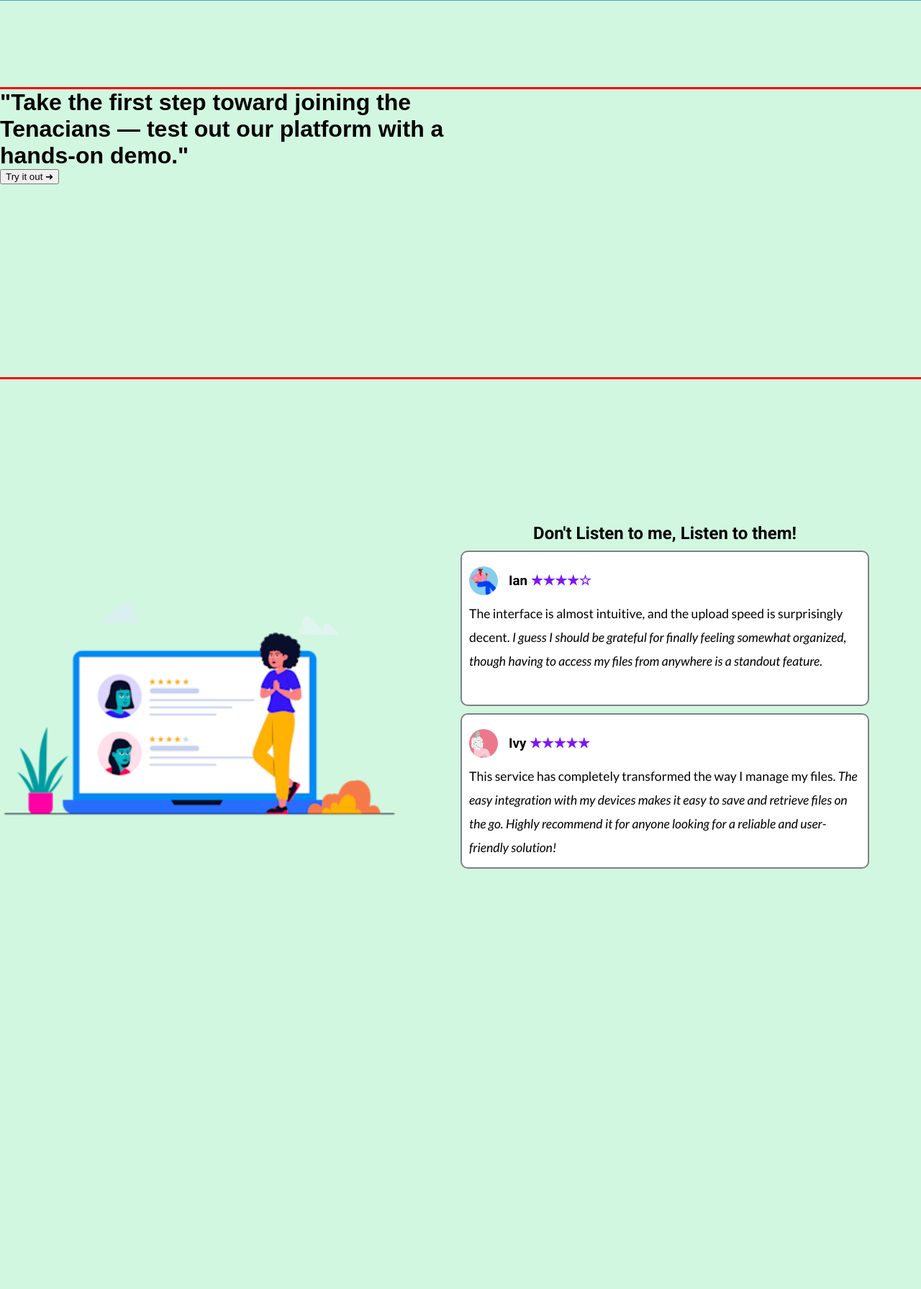
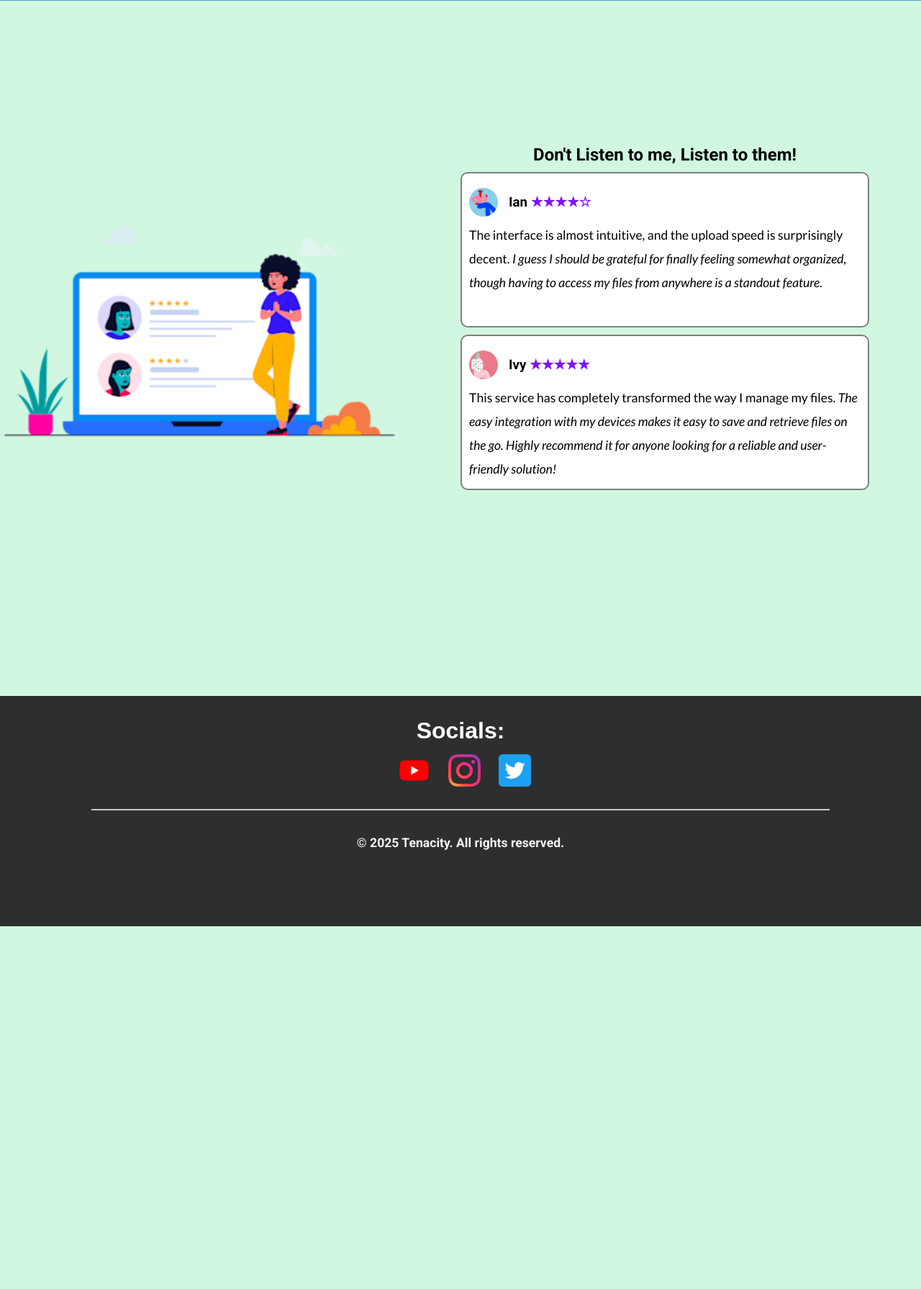
Before and after one commit to Odiedo123/Tenacity, a Flask app: page / in a window 1280 px wide. Shown: the part 1113-2904 px from the top of the page at 72% size. After the commit the page ends 2400 px from the top, so only its background shows below. Run offline with Flask 3, Linux system fonts and the light colour scheme; some web fonts are replaced; grey boxes are pictures that could not be loaded.

Commit message:
Fastening file listing

```diff
--- a/User Auth/static/css/styles.css
+++ b/User Auth/static/css/styles.css
@@ -4,7 +4,7 @@ body {
   flex-direction: column;
   align-items: center;
   margin: 0;
-  height: 415vh;
+  height: 300vh;
   overflow: visible;
   overflow-y: auto;
   background-color: #d1f7e0;
@@ -318,26 +318,6 @@ span {
   background-color: #f57c04;
 }
 
-#demo {
-  display: flex;
-  flex-direction: row;
-  width: 100vw;
-  height: 50vh;
-  margin-top: 15vh;
-  border: 3px solid red;
-}
-
-iframe {
-  position: absolute;
-  top: 0;
-  left: 0;
-  width: 100%;
-  height: 100%;
-  color-scheme: light;
-  border-radius: 0px;
-  margin-bottom: 20vh;
-}
-
 #third-section {
   display: flex;
   flex-direction: row;
--- a/User Auth/templates/index.html
+++ b/User Auth/templates/index.html
@@ -95,31 +95,6 @@
         <button onclick="window.location.href='/register'">Sign Up</button>
       </div>
     </div>
-    <div id="demo">
-      <div id="demo_left">
-        <h1>
-          "Take the first step toward joining the Tenacians — test out our
-          platform with a hands-on demo."
-        </h1>
-        <button>Try it out ➜</button>
-      </div>
-      <!--ARCADE EMBED START-->
-      <div
-        style="position: relative; padding-bottom: 0px; height: 0; width: 100%"
-      >
-        <iframe
-          src="https://demo.arcade.software/U1IhFrdvOVQUdHQM26OA?embed&embed_mobile=tab&embed_desktop=tab&show_copy_link=true"
-          title="Tenacity - Home of Storage"
-          frameborder="0"
-          loading="lazy"
-          webkitallowfullscreen
-          mozallowfullscreen
-          allowfullscreen
-          allow="clipboard-write"
-        ></iframe>
-      </div>
-      <!--ARCADE EMBED END-->
-    </div>
     <div id="third-section">
       <img src="/static/icons/review.png" alt="Review Icon" loading="lazy" />
       <div id="comment-section">
```
Also changed, not shown: User Auth/static/javascript/files.js (+45 -61 lines).
